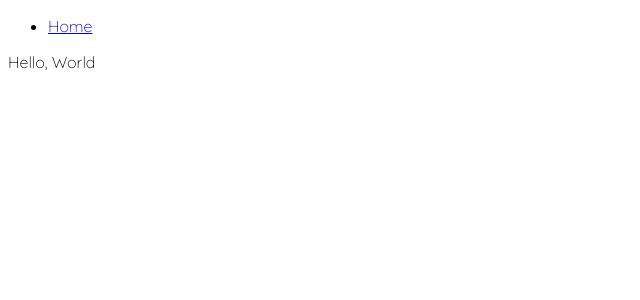
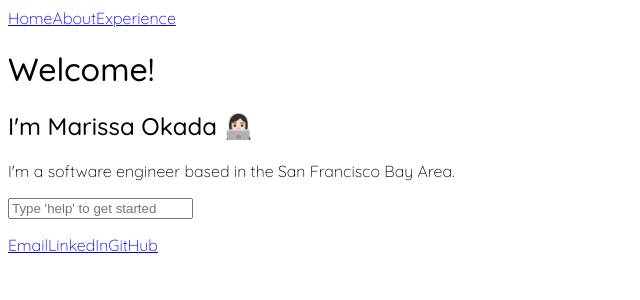
Before and after one commit to mariokad/website, a React app: page / in a window 1280 px wide. Shown: the top 300 px of the page, without its empty margins (0-640 px from the left). Built offline with nearby package versions, Linux system fonts and the light colour scheme.

Commit message:
Add additional components

```diff
--- /dev/null
+++ b/src/js/components/About.js
@@ -0,0 +1,15 @@
+import React from 'react';
+
+const rootClassName = 'about';
+
+const About = () =>  {
+  return (
+    <div className={rootClassName}>
+      <p className={`${rootClassName}__description`}>
+        I'm a software engineer based in the San Francisco Bay Area.
+      </p>
+    </div>
+  );
+}
+
+export default About;
--- a/src/js/components/App.js
+++ b/src/js/components/App.js
@@ -1,5 +1,5 @@
 import React, { Component } from 'react';
-import { Route, Switch } from 'react-router-dom';
+import { Route } from 'react-router-dom';
 import LandingPage from './LandingPage';
 import NavigationBar from './NavigationBar';
 import '../../style/Website.scss';
@@ -7,7 +7,7 @@ import '../../style/Website.scss';
 class App extends Component {
   render() {
     return (
-      <div>
+      <div className="app__container">
         <NavigationBar />
         <Route exact path="/" component={LandingPage}/>
       </div>
--- /dev/null
+++ b/src/js/components/Footer.js
@@ -0,0 +1,18 @@
+import React from 'react';
+
+const rootClassName = 'footer';
+
+const Footer = () =>  {
+  return (
+    <footer className={rootClassName}>
+      <nav className={`${rootClassName}__navigation`}>
+        <a className={`${rootClassName}__email`} href="mailto:marissaokada@gmail.com">Email</a>
+        <a className={`${rootClassName}__linkedin`} href="https://www.linkedin.com/in/marissaokada/">LinkedIn</a>
+        <a className={`${rootClassName}__github`} href="https://github.com/mariokad">GitHub</a>
+      </nav>
+    </footer>
+
+  );
+}
+
+export default Footer;
--- /dev/null
+++ b/src/js/components/Header.js
@@ -0,0 +1,18 @@
+import React from 'react';
+
+const rootClassName = 'header';
+
+const Header = () =>  {
+  return (
+    <header className={rootClassName}>
+      <h1 className={`${rootClassName}__welcome`}>
+        Welcome!
+      </h1>
+      <h2 className={`${rootClassName}__name`}>
+        I'm Marissa Okada 👩🏻‍💻
+      </h2>
+    </header>
+  );
+}
+
+export default Header;
--- a/src/js/components/LandingPage.js
+++ b/src/js/components/LandingPage.js
@@ -1,9 +1,17 @@
 import React from 'react';
-import propTypes from 'prop-types';
+import About from './About';
+import Header from './Header';
+import Footer from './Footer';
+import QuickSearch from './QuickSearch';
 
 const LandingPage = () =>  {
   return (
-    <div>Hello, World</div>
+    <div>
+      <Header />
+      <About />
+      <QuickSearch />
+      <Footer />
+    </div>
   );
 };
 
--- a/src/js/components/NavigationBar.js
+++ b/src/js/components/NavigationBar.js
@@ -1,12 +1,14 @@
 import React from 'react';
 import { Link } from 'react-router-dom';
 
+const rootClassName = 'navigationBar';
+
 const NavigationBar = () =>  {
   return (
-    <nav>
-      <ul>
-        <li><Link to="/">Home</Link></li>
-      </ul>
+    <nav className={rootClassName}>
+      <Link className={`${rootClassName}__home`} to="/">Home</Link>
+      <Link className={`${rootClassName}__about`} to="/about">About</Link>
+      <Link className={`${rootClassName}__experience`} to="/experience">Experience</Link>
     </nav>
   );
 }
--- /dev/null
+++ b/src/js/components/QuickSearch.js
@@ -0,0 +1,101 @@
+import React, { Component } from 'react';
+
+const rootClassName = 'quickSearch';
+
+class QuickSearch extends Component {
+  constructor() {
+    super()
+
+    this.state = {
+      input: ''
+    };
+
+    this.handleChange = this.handleChange.bind(this);
+    this.handleEnterKeyDown = this.handleEnterKeyDown.bind(this);
+  }
+
+  findAnswer(value) {
+    const answers = {
+      location: 'San Francisco Bay Area',
+      title: 'Front-End Software Engineer',
+      origin: 'Honolulu, HI',
+      education: 'Carnegie Mellon University',
+      major: 'Cognitive Neuroscience',
+      interests: ['Coding', 'Baking', 'Gardening', 'Pets'],
+      learning: ['iOS', 'Android', 'Farming', 'KonMari', 'South Indian Food'],
+      favorite: {
+        tools: ['React', 'Lerna', 'Ava', 'Google Cloud'],
+        foods: ['Hawaiian', 'Poke', 'Green Tea Ice Cream', 'Grapes'],
+        shopping: ['Zara', 'Everlane', 'ASOS', 'Chewy', 'Amazon']
+      },
+      experience: {
+        intuit: {
+          years: 2,
+          currentTitle: 'Software Engineer 2'
+        }
+      }
+    };
+
+    this.setState({
+      input: (answers[value] ? this.answerToString(answers[value]) : 'Not a valid command')
+    });
+  }
+
+  answerToString(answer) {
+    switch(typeof answer) {
+      default:
+      case 'object':
+        return JSON.stringify(answer);
+      case 'string':
+        return answer;
+      case 'number':
+        return answer;
+    }
+  }
+
+  getHelpCommandList(value) {
+    const helpCommand = ['help'];
+    return helpCommand.indexOf(value) > -1;
+  }
+
+  showCommandList() {
+    this.setState({
+      input: 'You may type in one of the following: location, title, origin, education, major, interests, learning, favorite, experience'
+    });
+  }
+
+  handleChange(event) {
+    console.log('event')
+  }
+
+  handleEnterKeyDown(event) {
+    if (event.key === 'Enter') {
+      event.preventDefault();
+      if (this.getHelpCommandList(event.target.value)) {
+        this.showCommandList();
+        event.target.value = '';
+      } else {
+        this.findAnswer(event.target.value);
+        event.target.value = '';
+      }
+    }
+  }
+
+  render() {
+    return (
+      <div className={rootClassName}>
+        <input className={`${rootClassName}__input`}
+               onChange={this.handleChange}
+               onKeyPress={this.handleEnterKeyDown}
+               placeholder="Type 'help' to get started" />
+        <div className={`${rootClassName}__answerContainer`}>
+          <p className={`${rootClassName}__answer`}>
+            {this.state.input}
+          </p>
+        </div>
+      </div>
+    );
+  }
+}
+
+export default QuickSearch;
```
